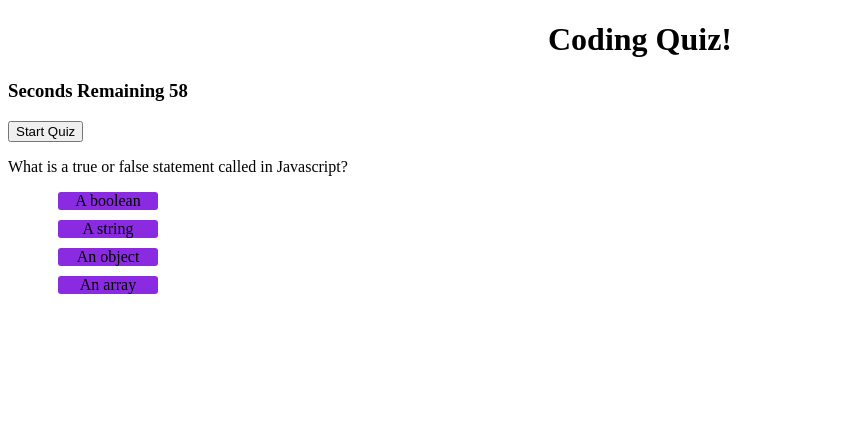
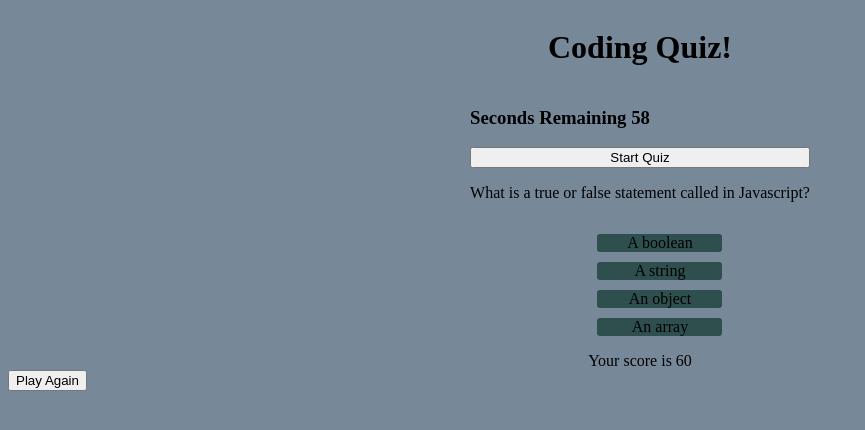
Before and after one commit to kirmarnel/Coding-Quiz, a plain HTML site: page index.html in a window 1280 px wide. Both pictures are taken after a click on the button "Start Quiz". Shown: the whole page, without its empty margins (0-865 px from the left). Drawn offline with Linux system fonts and the light colour scheme.

Commit message:
push for TA review

```diff
--- a/index.html
+++ b/index.html
@@ -9,11 +9,13 @@
 </head>
 <body>
     <h1>Coding Quiz!</h1>
+
+
+    <div id="quiz">
         <h3 id="timer"></h3>
         <button id="start">Start Quiz</button>
-
-    <div id="quiz">
     <p id="question"></p>
+    <div id="options">
         <ul>
             <li id=option1></li>
             <li id=option2></li>
@@ -24,9 +26,16 @@
     <div id='result'>
 
     </div>
-    <div id='score'>
-        <p></p>
+
     </div>
+    <div id='showScore'>
+
+    </div>
+    <div id='refreshBtn'>
+        <button id='playAgain' onClick="window.location.reload();">Play Again</button>
+    </div>
+
+
     <script src=script.js></script>
 </body>
 </html>
--- a/script.js
+++ b/script.js
@@ -28,16 +28,16 @@ var questions = [
                 correct: false
             },
             {
-                text: 'Cascading style sheet',
-                correct: true
+                text: 'Coding style sheet',
+                correct: false
             },
             {
                 text: 'Custom sheet styles',
                 correct: false
             },
             {
-                text: 'Coding style sheet',
-                correct: false
+                text: 'Cascading style sheet',
+                correct: true
             }
         ]
     },
@@ -81,22 +81,18 @@ var questions = [
           text: '*',
           correct: false
       },
-
     ]
 }
 ]
 
-
 var counter = 15*questions.length;
 var questionsIndex = 0;
-var score=counter
-
-
+var question = document.querySelector('#question');
+var quiz = document.querySelector ('#quiz')
 
 function startQuiz () {
     //start timer
     start.addEventListener('click', function (){
-
 
         var timer = document.getElementById('timer');
         var myInterval = setInterval (function (){
@@ -104,16 +100,11 @@ function startQuiz () {
         timer.textContent='Seconds Remaining ' + counter
         if (counter===0) {
             clearInterval(myInterval);
+            showScore()
         }
         },1000);
-        //Display first question
-
 
         displayQuestion()
-
-
-
-
     })
 }
 function displayQuestion() {
@@ -127,6 +118,7 @@ function displayQuestion() {
   option2.textContent= questions[questionsIndex].answers[1].text;
   option3.textContent= questions[questionsIndex].answers[2].text;
   option4.textContent= questions[questionsIndex].answers[3].text;
+
 
   option1.addEventListener('click' , function (){
     var result = document.querySelector('#result')
@@ -142,7 +134,8 @@ function displayQuestion() {
       displayQuestion()
     }
     else {
-
+      quiz.textContent= "Game Over"
+      showScore()
     }
 
 })
@@ -161,7 +154,8 @@ option2.addEventListener('click' , function (){
       displayQuestion()
     }
     else {
-
+      quiz.textContent= "Game Over"
+      showScore()
     }
 
 })
@@ -179,7 +173,8 @@ option3.addEventListener('click' , function (){
       displayQuestion()
     }
     else {
-
+      quiz.textContent= "Game Over"
+      showScore()
     }
 })
 option4.addEventListener('click' , function (){
@@ -196,15 +191,25 @@ option4.addEventListener('click' , function (){
       displayQuestion()
     }
     else {
-
+      quiz.textContent= "Game Over"
+      showScore()
     }
 })
 
+}
+var finalScore;
+
+function showScore() {
+  var showScore = document.querySelector('#showScore')
+  var score=counter;
+    localStorage.setItem('score' , score);
+    var currentScore=localStorage.getItem('score');
+    showScore.textContent='Your score is ' + currentScore;
+    finalScore = currentScore
 
 }
+localStorage.setItem('finalScore' , finalScore)
 
 
-
-
-
+showScore()
 startQuiz()
--- a/style.css
+++ b/style.css
@@ -7,10 +7,35 @@ ul {
 }
 
 li {
-    background-color: blueviolet;
-    width: 100px;
+    background-color: darkslategray;
+    width: 125px;
     cursor: pointer;
     margin: 10px;
     border-radius: 3px;
     text-align: center;
 }
+
+body {
+    display: flex;
+    flex-direction: column;
+    justify-content: center;
+    background-color: lightslategray;
+}
+
+#quiz {
+    display: flex;
+    justify-content: center;
+    flex-direction: column;
+    margin: 0 auto;
+
+}
+
+#options {
+    margin: 0 auto;
+}
+#results {
+    text-align: center;
+}
+#showScore {
+    text-align: center;
+}
```
Lines whose indentation alone changed are shown as unchanged.
